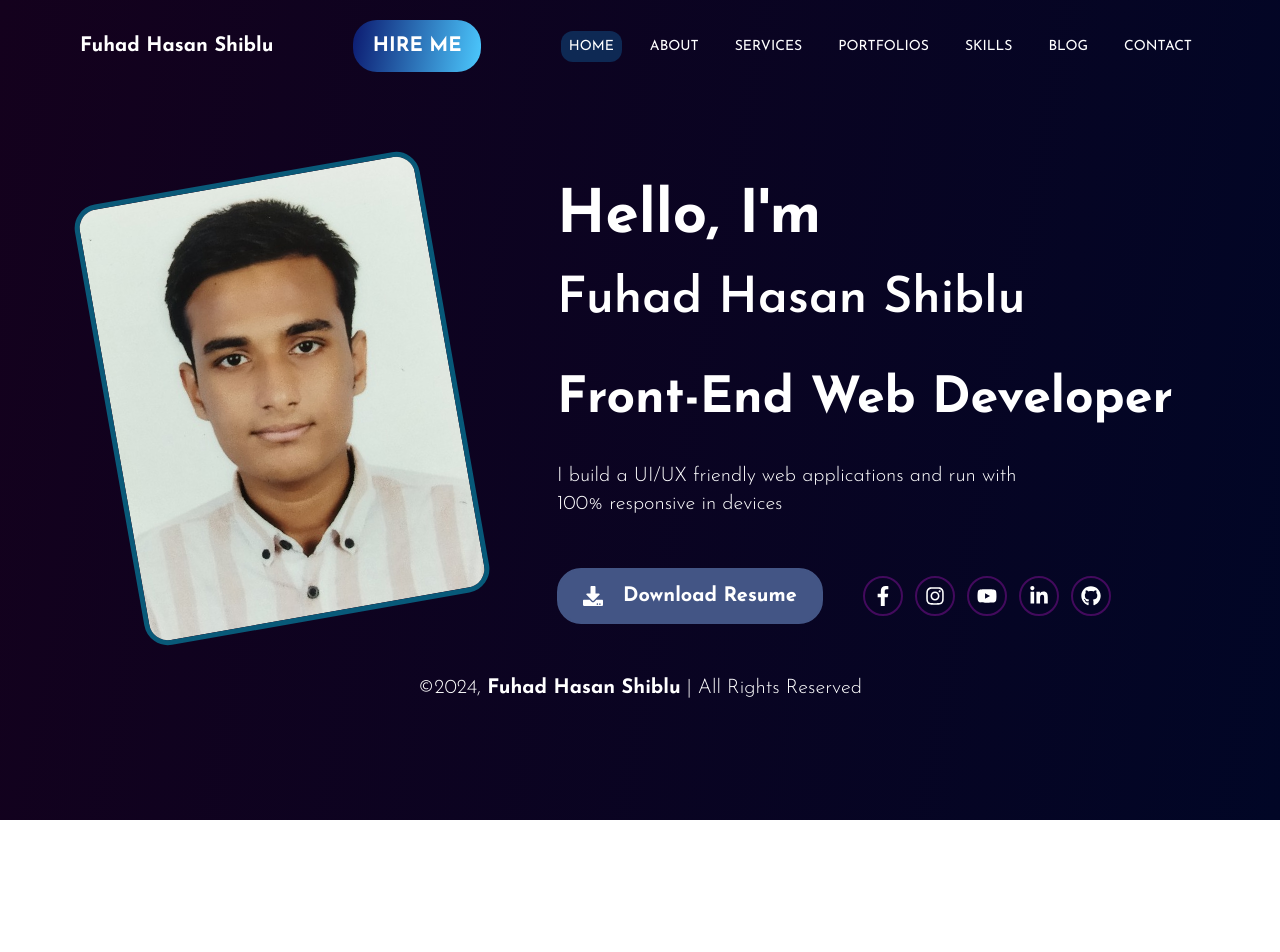
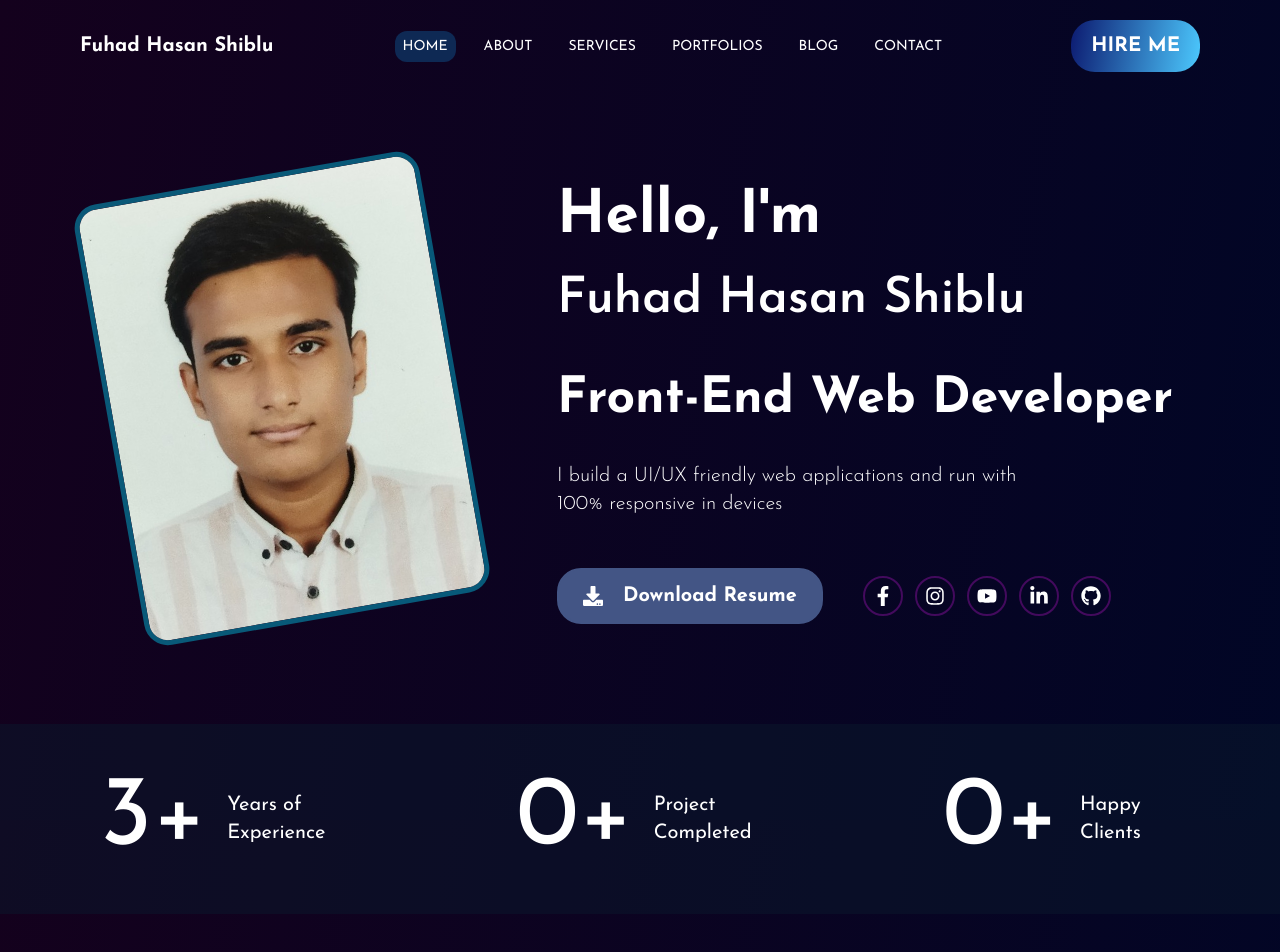
Before and after one commit to fuhad-shiblu/MyPortfolioWebsite, a React (Vite) app: page / in a window 1280 px wide. Shown: the top 952 px of the page. Before the commit the page ends 820 px from the top, so only its background shows below. Built offline with nearby package versions, Linux system fonts and the light colour scheme.

Commit message:
fixed bugs

```diff
--- a/src/assets/Components/HomeCompo/HomeCompo.jsx
+++ b/src/assets/Components/HomeCompo/HomeCompo.jsx
@@ -13,6 +13,7 @@ import Footer from '../Footer';
 const HomeCompo = () => {
   return (
     <>
+    <section className='flex flex-col gap-[100px] items-center'>
       <div className="container m-auto md:flex-row mt-[50px] md:mt-[100px] md:flex md:items-center md:justify-center gap-[100px] flex flex-col items-center">
           <img className='w-[350px] rotate-[-10deg] hover:rotate-0 transition-all border-[5px] border-solid border-[rgba(3,176,210,0.5)] hover:border-[#03AED2] rounded-3xl' src={myProfile} alt="Profile" />
           <div className="flex flex-col gap-[50px]">
@@ -33,6 +34,23 @@ const HomeCompo = () => {
               </div>
         </div>
       </div>
+      <div className="w-full p-5 bg-[rgba(11,25,44,0.5)]">
+        <div className="container mx-auto flex flex-col justify-center gap-5 items-center md:flex-row md:justify-between">
+          <div className="flex gap-5 items-center">
+            <h2 className='text-[100px] text-white'>3+</h2>
+            <p className='w-[100px] text-xl text-white'>Years of Experience</p>
+          </div>
+          <div className="flex gap-5 items-center">
+            <h2 className='text-[100px] text-white'>0+</h2>
+            <p className='w-[100px] text-xl text-white'>Project Completed</p>
+          </div>
+          <div className="flex gap-5 items-center">
+            <h2 className='text-[100px] text-white'>0+</h2>
+            <p className='w-[100px] text-xl text-white'>Happy Clients</p>
+          </div>
+        </div>
+      </div>
+    </section>
     </>
   )
 }
--- a/src/assets/Components/Navbar/Navbar.jsx
+++ b/src/assets/Components/Navbar/Navbar.jsx
@@ -13,10 +13,9 @@ const Navbar = () => {
     <>
     <div className="w-full px-1 py-2 bg-[#4477CE] fixed bottom-0 z-10 block md:hidden">
         <ul className='flex gap-3 items-center justify-center px-1'>
+            <li><NavLink to={'/'} className={({ isActive }) => isActive ? "text-[10px] text-white font-normal uppercase p-2 bg-[#0E2954] rounded-xl flex flex-col items-center gap-2" : "text-[10px] text-white font-normal uppercase p-2 hover:bg-[#0E2954] rounded-xl transition-all flex flex-col items-center gap-2"}><FaHome className='text-xl'/>home</NavLink></li>
             <li><NavLink to={'/about'} className={({ isActive }) => isActive ? "text-[10px] text-white font-normal uppercase p-2 bg-[#0E2954] rounded-xl flex flex-col items-center gap-2" : "text-[10px] text-white font-normal uppercase p-2 hover:bg-[#0E2954] rounded-xl transition-all flex flex-col items-center gap-2"}><FaUser className='text-xl'/>about</NavLink></li>
             <li><NavLink to={'/services'} className={({ isActive }) => isActive ? "text-[10px] text-white font-normal uppercase p-2 bg-[#0E2954] rounded-xl flex flex-col items-center gap-2" : "text-[10px] text-white font-normal uppercase p-2 hover:bg-[#0E2954] rounded-xl transition-all flex flex-col items-center gap-2"}><FaServicestack className='text-xl'/>services</NavLink></li>
-            <li><NavLink to={'/skills'} className={({ isActive }) => isActive ? "text-[10px] text-white font-normal uppercase p-2 bg-[#0E2954] rounded-xl flex flex-col items-center gap-2" : "text-[10px] text-white font-normal uppercase p-2 hover:bg-[#0E2954] rounded-xl transition-all flex flex-col items-center gap-2"}><GiSkills className='text-xl'/>skills</NavLink></li>
-            <li><NavLink to={'/'} className={({ isActive }) => isActive ? "text-[10px] text-white font-normal uppercase p-2 bg-[#0E2954] rounded-xl flex flex-col items-center gap-2" : "text-[10px] text-white font-normal uppercase p-2 hover:bg-[#0E2954] rounded-xl transition-all flex flex-col items-center gap-2"}><FaHome className='text-xl'/>home</NavLink></li>
             <li><NavLink to={'/portfolios'} className={({ isActive }) => isActive ? "text-[10px] text-white font-normal uppercase p-2 bg-[#0E2954] rounded-xl flex flex-col items-center gap-2" : "text-[10px] text-white font-normal uppercase p-2 hover:bg-[#0E2954] rounded-xl transition-all flex flex-col items-center gap-2"}><FaProjectDiagram className='text-xl'/>portfolios</NavLink></li>
             <li><NavLink to={'/blogs'} className={({ isActive }) => isActive ? "text-[10px] text-white font-normal uppercase p-2 bg-[#0E2954] rounded-xl flex flex-col items-center gap-2" : "text-[10px] text-white font-normal uppercase p-2 hover:bg-[#0E2954] rounded-xl transition-all flex flex-col items-center gap-2"}><FaBlog className='text-xl'/>blog</NavLink></li>
             <li><NavLink to={'/contact'} className={({ isActive }) => isActive ? "text-[10px] text-white font-normal uppercase p-2 bg-[#0E2954] rounded-xl flex flex-col items-center gap-2" : "text-[10px] text-white font-normal uppercase p-2 hover:bg-[#0E2954] rounded-xl transition-all flex flex-col items-center gap-2"}><FaHeadphones className='text-xl'/>contact</NavLink></li>
@@ -25,17 +24,16 @@ const Navbar = () => {
       <div className="container m-auto">
         <div className="md:flex mt-5 md:justify-between md:items-center flex justify-between items-center">
             <Link className='text-xl text-white font-bold hover:text-[rgba(255,255,255,0.5)] transition-all' to={'/'}>Fuhad Hasan Shiblu</Link>
-            <Link className='fuhadShiblu_hireMe text-xl text-white uppercase px-5 py-3 font-bold rounded-3xl active:scale-[1.1] transition-all hover:opacity-[0.5] hidden md:block' to={'/contact'}>hire me</Link>
+            <Link className='fuhadShiblu_hireMe text-xl text-white uppercase px-5 py-3 font-bold rounded-3xl active:scale-[1.1] transition-all hover:opacity-[0.5] block md:hidden' to={'/contact'}>hire me</Link>
             <ul className='flex gap-5 items-center hidden md:inline-flex'>
                 <li><NavLink to={'/'} className={({ isActive }) => isActive ? "text-sm text-white font-normal uppercase p-2 bg-[#0E2954] rounded-xl" : "text-sm text-white font-normal uppercase p-2 hover:bg-[#0E2954] rounded-xl transition-all"}>home</NavLink></li>
                 <li><NavLink to={'/about'} className={({ isActive }) => isActive ? "text-sm text-white font-normal uppercase p-2 bg-[#0E2954] rounded-xl" : "text-sm text-white font-normal uppercase p-2 hover:bg-[#0E2954] rounded-xl transition-all"}>about</NavLink></li>
                 <li><NavLink to={'/services'} className={({ isActive }) => isActive ? "text-sm text-white font-normal uppercase p-2 bg-[#0E2954] rounded-xl" : "text-sm text-white font-normal uppercase p-2 hover:bg-[#0E2954] rounded-xl transition-all"}>services</NavLink></li>
                 <li><NavLink to={'/portfolios'} className={({ isActive }) => isActive ? "text-sm text-white font-normal uppercase p-2 bg-[#0E2954] rounded-xl" : "text-sm text-white font-normal uppercase p-2 hover:bg-[#0E2954] rounded-xl transition-all"}>portfolios</NavLink></li>
-                <li><NavLink to={'/skills'} className={({ isActive }) => isActive ? "text-sm text-white font-normal uppercase p-2 bg-[#0E2954] rounded-xl" : "text-sm text-white font-normal uppercase p-2 hover:bg-[#0E2954] rounded-xl transition-all"}>skills</NavLink></li>
                 <li><NavLink to={'/blogs'} className={({ isActive }) => isActive ? "text-sm text-white font-normal uppercase p-2 bg-[#0E2954] rounded-xl" : "text-sm text-white font-normal uppercase p-2 hover:bg-[#0E2954] rounded-xl transition-all"}>blog</NavLink></li>
                 <li><NavLink to={'/contact'} className={({ isActive }) => isActive ? "text-sm text-white font-normal uppercase p-2 bg-[#0E2954] rounded-xl" : "text-sm text-white font-normal uppercase p-2 hover:bg-[#0E2954] rounded-xl transition-all"}>contact</NavLink></li>
             </ul>
-            <Link className='fuhadShiblu_hireMe text-xl text-white uppercase px-5 py-3 font-bold rounded-3xl active:scale-[1.1] transition-all hover:opacity-[0.5] md:hidden' to={'/contact'}>hire me</Link>
+            <Link className='fuhadShiblu_hireMe text-xl text-white uppercase px-5 py-3 font-bold rounded-3xl active:scale-[1.1] transition-all hover:opacity-[0.5] hidden md:block' to={'/contact'}>hire me</Link>
         </div>
       </div>
     </>
```
